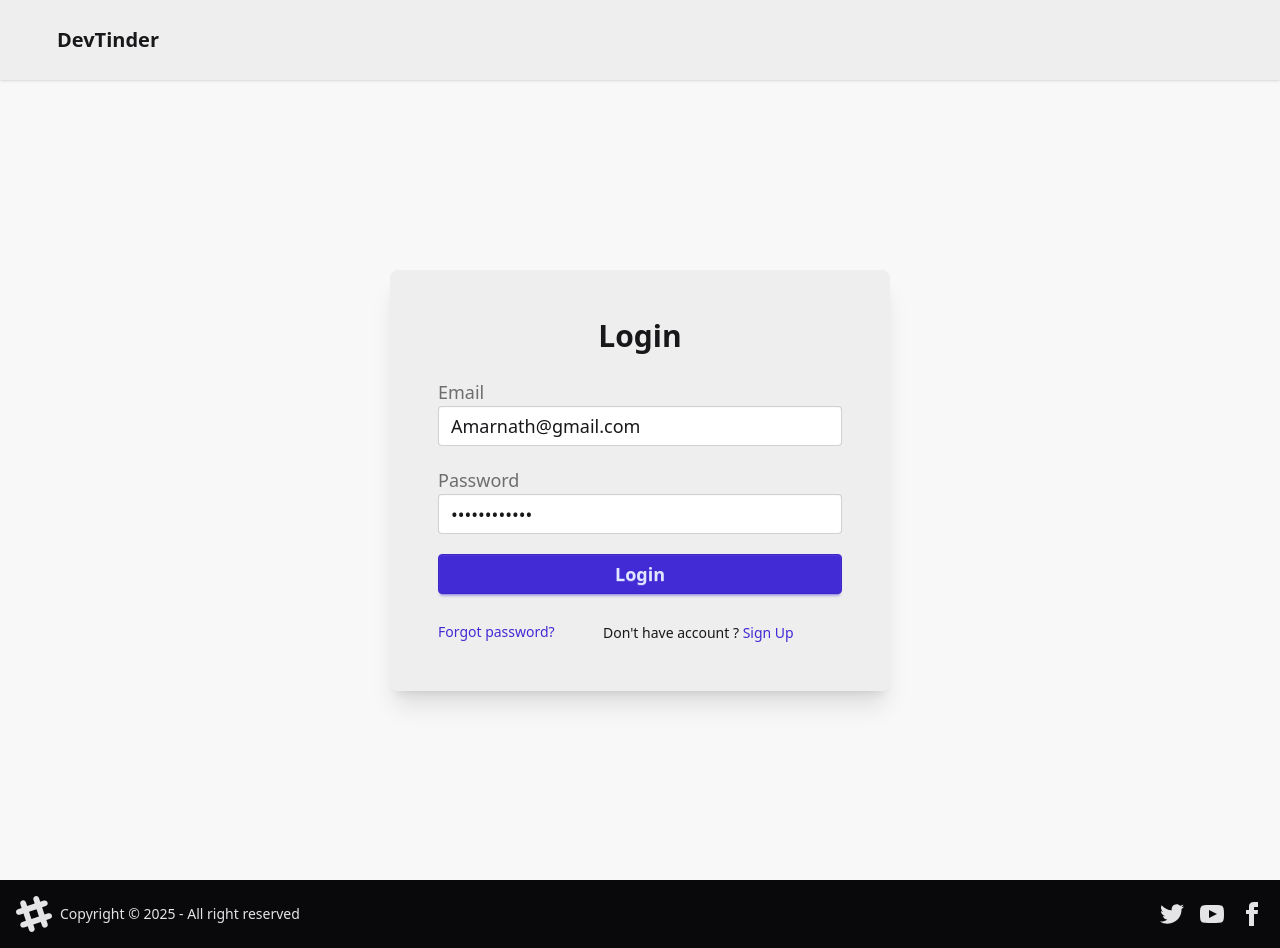
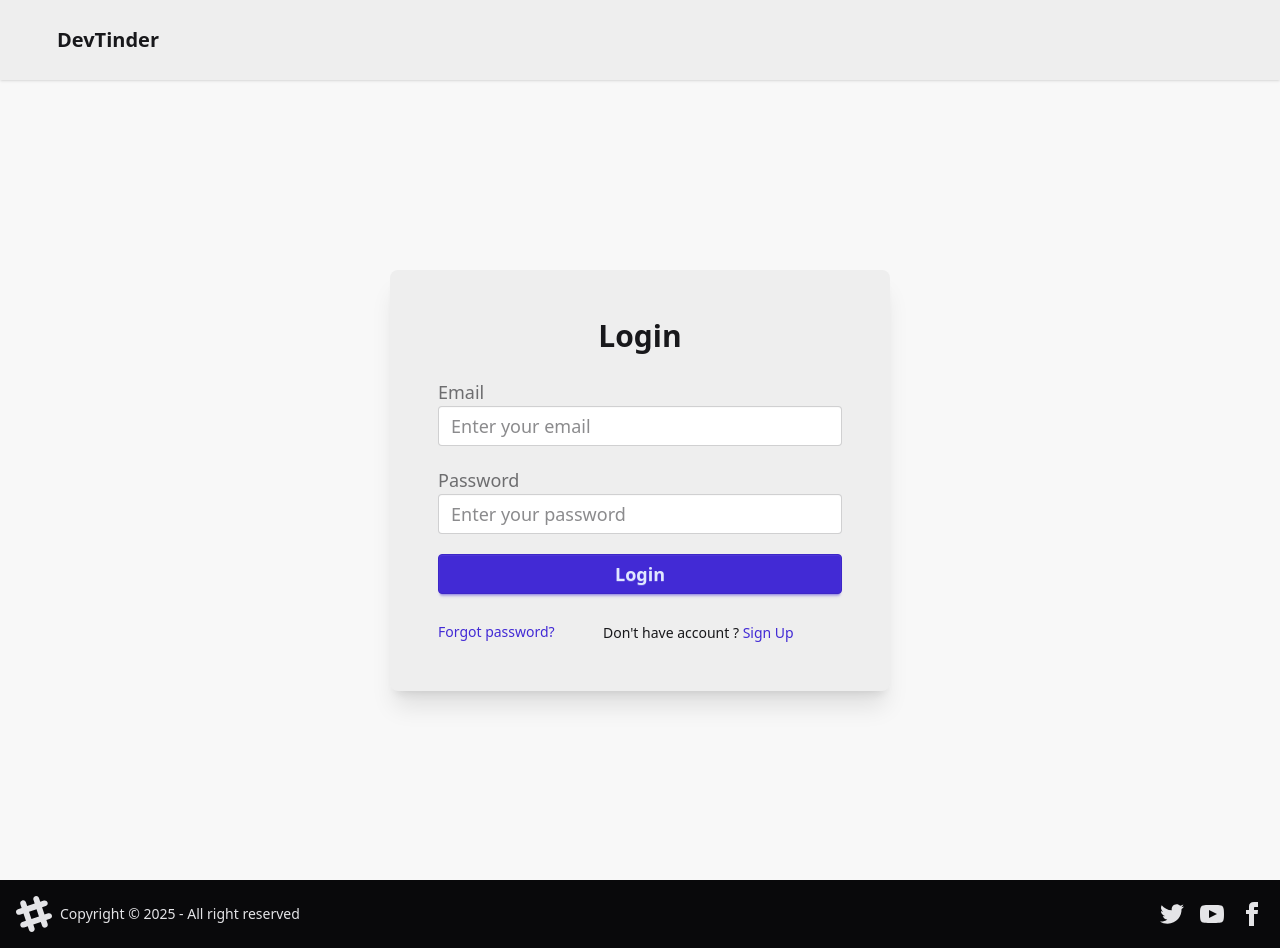
Before and after one commit to Amarnath-18/DevTinderPro, a React (Vite) app: page /login in a window 1280 px wide. Built offline with nearby package versions, Linux system fonts and the light colour scheme; no server answers.

Commit message:
change default mail and pass in login

```diff
--- a/src/components/Login.jsx
+++ b/src/components/Login.jsx
@@ -6,8 +6,8 @@ import { Link, useNavigate } from "react-router-dom";
 import {BASE_URL} from "../utils/constraints"
 
 const Login = () => {
-  const [email, setEmail] = useState("Amarnath@gmail.com");
-  const [password, setPassword] = useState("Amarnath@123");
+  const [email, setEmail] = useState("");
+  const [password, setPassword] = useState("");
   const [loading , setLoading] = useState(false);
   const [error , setError] = useState(null);
   const dispatch = useDispatch();
```
